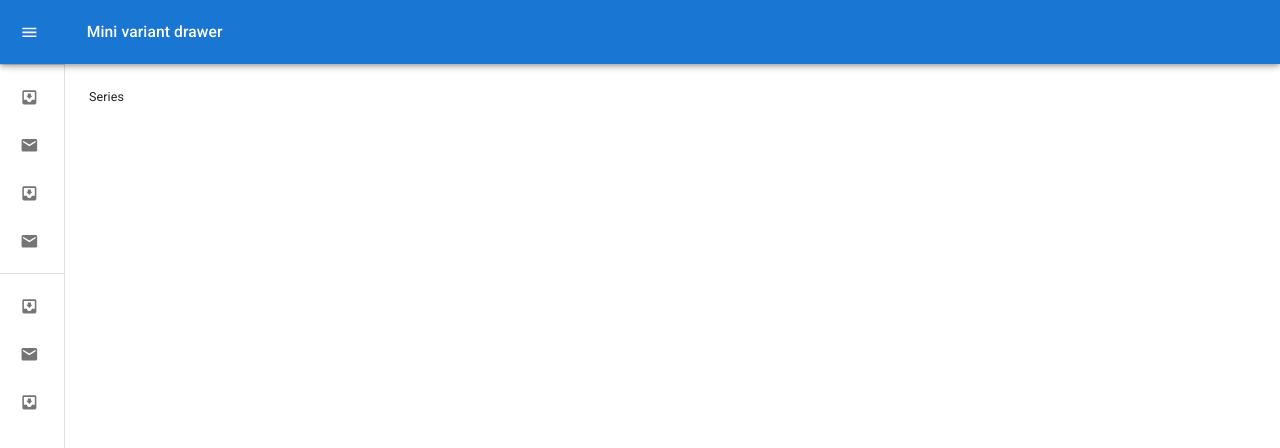
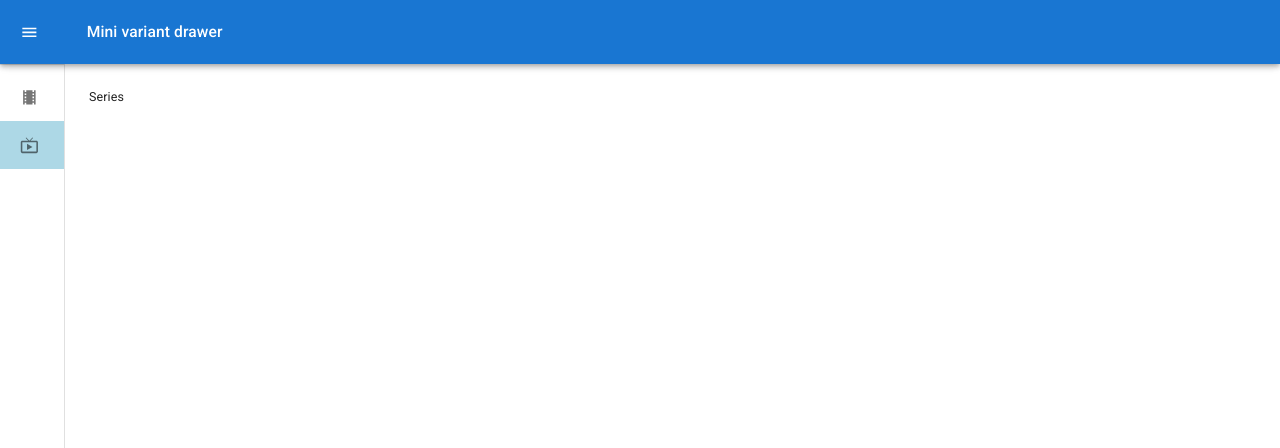
Before and after one commit to itolog/r_yokino, a React (Vite) app: page /series in a window 1280 px wide. Shown: the top 448 px of the page. Built offline with nearby package versions, Linux system fonts and the light colour scheme.

Commit message:
added default tooltip

```diff
--- a/package.json
+++ b/package.json
@@ -20,6 +20,7 @@
     "@mui/material": "^5.14.19",
     "@tauri-apps/api": "^2.0.0-alpha.11",
     "@tauri-apps/plugin-shell": "^2.0.0-alpha.3",
+    "classnames": "^2.3.2",
     "react": "^18.2.0",
     "react-dom": "^18.2.0",
     "react-router-dom": "^6.20.0"
--- a/src/layouts/DrawerLayout/DrawerLayout.tsx
+++ b/src/layouts/DrawerLayout/DrawerLayout.tsx
@@ -1,26 +1,24 @@
 import * as React from "react";
 import { Outlet } from "react-router-dom";
 
+import AppNavItem from "@/ui/AppNavItem/AppNavItem.tsx";
+
 import ChevronLeftIcon from "@mui/icons-material/ChevronLeft";
 import ChevronRightIcon from "@mui/icons-material/ChevronRight";
-import MailIcon from "@mui/icons-material/Mail";
 import MenuIcon from "@mui/icons-material/Menu";
-import InboxIcon from "@mui/icons-material/MoveToInbox";
 import MuiAppBar, { AppBarProps as MuiAppBarProps } from "@mui/material/AppBar";
 import Box from "@mui/material/Box";
 import Divider from "@mui/material/Divider";
 import MuiDrawer from "@mui/material/Drawer";
 import IconButton from "@mui/material/IconButton";
 import List from "@mui/material/List";
-import ListItem from "@mui/material/ListItem";
-import ListItemButton from "@mui/material/ListItemButton";
-import ListItemIcon from "@mui/material/ListItemIcon";
-import ListItemText from "@mui/material/ListItemText";
 import { CSSObject, styled, Theme, useTheme } from "@mui/material/styles";
 import Toolbar from "@mui/material/Toolbar";
 import Typography from "@mui/material/Typography";
 
-const drawerWidth = 240;
+import useNavigation from "@layouts/DrawerLayout/hooks/useNavigation.tsx";
+
+const drawerWidth = 200;
 
 const openedMixin = (theme: Theme): CSSObject => ({
   width: drawerWidth,
@@ -48,7 +46,6 @@ const DrawerHeader = styled("div")(({ theme }) => ({
   alignItems: "center",
   justifyContent: "flex-end",
   padding: theme.spacing(0, 1),
-  // necessary for content to be below app bar
   ...theme.mixins.toolbar,
 }));
 
@@ -93,6 +90,8 @@ export default function MiniDrawer() {
   const theme = useTheme();
   const [open, setOpen] = React.useState(false);
 
+  const { options } = useNavigation();
+
   const handleDrawerOpen = () => {
     setOpen(true);
   };
@@ -129,48 +128,11 @@ export default function MiniDrawer() {
         </DrawerHeader>
         <Divider />
         <List>
-          {["Inbox", "Starred", "Send email", "Drafts"].map((text, index) => (
-            <ListItem key={text} disablePadding sx={{ display: "block" }}>
-              <ListItemButton
-                sx={{
-                  minHeight: 48,
-                  justifyContent: open ? "initial" : "center",
-                  px: 2.5,
-                }}>
-                <ListItemIcon
-                  sx={{
-                    minWidth: 0,
-                    mr: open ? 3 : "auto",
-                    justifyContent: "center",
-                  }}>
-                  {index % 2 === 0 ? <InboxIcon /> : <MailIcon />}
-                </ListItemIcon>
-                <ListItemText primary={text} sx={{ opacity: open ? 1 : 0 }} />
-              </ListItemButton>
-            </ListItem>
-          ))}
-        </List>
-        <Divider />
-        <List>
-          {["All mail", "Trash", "Spam"].map((text, index) => (
-            <ListItem key={text} disablePadding sx={{ display: "block" }}>
-              <ListItemButton
-                sx={{
-                  minHeight: 48,
-                  justifyContent: open ? "initial" : "center",
-                  px: 2.5,
-                }}>
-                <ListItemIcon
-                  sx={{
-                    minWidth: 0,
-                    mr: open ? 3 : "auto",
-                    justifyContent: "center",
-                  }}>
-                  {index % 2 === 0 ? <InboxIcon /> : <MailIcon />}
-                </ListItemIcon>
-                <ListItemText primary={text} sx={{ opacity: open ? 1 : 0 }} />
-              </ListItemButton>
-            </ListItem>
+          {options.map(({ divider, ...props }) => (
+            <>
+              <AppNavItem {...props} open={open} />
+              {divider && <Divider />}
+            </>
           ))}
         </List>
       </Drawer>
--- /dev/null
+++ b/src/layouts/DrawerLayout/hooks/useNavigation.tsx
@@ -0,0 +1,33 @@
+import { useMemo } from "react";
+
+import { Navigation, NavigationProps } from "@/types/navigation/navigation.ts";
+
+import LiveTvIcon from "@mui/icons-material/LiveTv";
+import LocalMoviesIcon from "@mui/icons-material/LocalMovies";
+
+const useNavigation = (): NavigationProps => {
+  const options: Navigation[] = useMemo(() => {
+    return [
+      {
+        id: 1,
+        label: "Movies",
+        icon: <LocalMoviesIcon />,
+        to: "/",
+        tooltip: "Movies",
+      },
+      {
+        id: 2,
+        label: "Series",
+        icon: <LiveTvIcon />,
+        to: "series",
+        tooltip: "Series",
+      },
+    ];
+  }, []);
+
+  return {
+    options,
+  };
+};
+
+export default useNavigation;
--- a/src/styles/base/_global.scss
+++ b/src/styles/base/_global.scss
@@ -17,3 +17,11 @@ html, body {
 #root {
   height: 100%;
 }
+
+.active {
+  background: lightblue;
+}
+
+.pending {
+  background: yellow;
+}
--- /dev/null
+++ b/src/types/navigation/navigation.ts
@@ -0,0 +1,14 @@
+import { ReactElement } from "react";
+
+export interface Navigation {
+  id: number;
+  icon: ReactElement;
+  label: string;
+  to: string;
+  divider?: boolean;
+  tooltip?: string;
+}
+
+export interface NavigationProps {
+  options: Navigation[];
+}
--- /dev/null
+++ b/src/ui/AppNavItem/AppNavItem.tsx
@@ -0,0 +1,45 @@
+import { FC } from "react";
+
+import { Navigation } from "@/types/navigation/navigation.ts";
+import AppNavLink from "@/ui/AppNavLink/AppNavLink.tsx";
+import AppTooltip from "@/ui/AppTooltip/AppTooltip.tsx";
+
+import Link from "@mui/material/Link";
+import ListItem from "@mui/material/ListItem";
+import ListItemButton from "@mui/material/ListItemButton";
+import ListItemIcon from "@mui/material/ListItemIcon";
+import ListItemText from "@mui/material/ListItemText";
+
+interface AppNavItemProps extends Omit<Navigation, "divider"> {
+  open: boolean;
+}
+
+const AppNavItem: FC<AppNavItemProps> = ({ open, to, tooltip, id, label, icon }) => {
+  return (
+    <AppTooltip placement={"right"} title={open ? "" : tooltip}>
+      <ListItem disablePadding sx={{ display: "block" }}>
+        <Link underline="none" component={AppNavLink} to={to} key={id}>
+          <ListItemButton
+            sx={{
+              minHeight: 48,
+              justifyContent: open ? "initial" : "center",
+              px: 2.5,
+              background: "inherit",
+            }}>
+            <ListItemIcon
+              sx={{
+                minWidth: 0,
+                mr: open ? 3 : "auto",
+                justifyContent: "center",
+              }}>
+              {icon}
+            </ListItemIcon>
+            <ListItemText primary={label} sx={{ opacity: open ? 1 : 0 }} />
+          </ListItemButton>
+        </Link>
+      </ListItem>
+    </AppTooltip>
+  );
+};
+
+export default AppNavItem;
--- /dev/null
+++ b/src/ui/AppNavLink/AppNavLink.tsx
@@ -0,0 +1,20 @@
+import { FC } from "react";
+import { NavLink, NavLinkProps } from "react-router-dom";
+
+import cl from "classnames";
+
+const AppNavLink: FC<NavLinkProps> = (props) => {
+  return (
+    <NavLink
+      className={({ isActive, isPending }) => {
+        return cl({
+          active: isActive,
+          pending: isPending,
+        });
+      }}
+      {...props}
+    />
+  );
+};
+
+export default AppNavLink;
--- /dev/null
+++ b/src/ui/AppTooltip/AppTooltip.tsx
@@ -0,0 +1,17 @@
+import { FC, ReactElement } from "react";
+
+import Tooltip, { TooltipProps } from "@mui/material/Tooltip";
+
+interface AppTooltipProps extends TooltipProps {
+  children: ReactElement;
+}
+
+const AppTooltip: FC<AppTooltipProps> = ({ children, arrow = true, ...props }) => {
+  return (
+    <Tooltip arrow={arrow} {...props}>
+      {children}
+    </Tooltip>
+  );
+};
+
+export default AppTooltip;
--- a/vite.config.ts
+++ b/vite.config.ts
@@ -31,7 +31,7 @@ export default defineConfig(async () => ({
       "@router": resolve(__dirname, "./src/router"),
       "@components": resolve(__dirname, "./src/components"),
       "@layouts": resolve(__dirname, "./src/layouts"),
-      "@shared": resolve(__dirname, "./src/shared"),
+      "@shared": resolve(__dirname, "./src/ui"),
       "@store": resolve(__dirname, "./src/store"),
       "@pages": resolve(__dirname, "./src/pages"),
       "@styles": resolve(__dirname, "./src/styles"),
```
Also changed, not shown: 1 other file (tests, documents, lock files or other folders).
